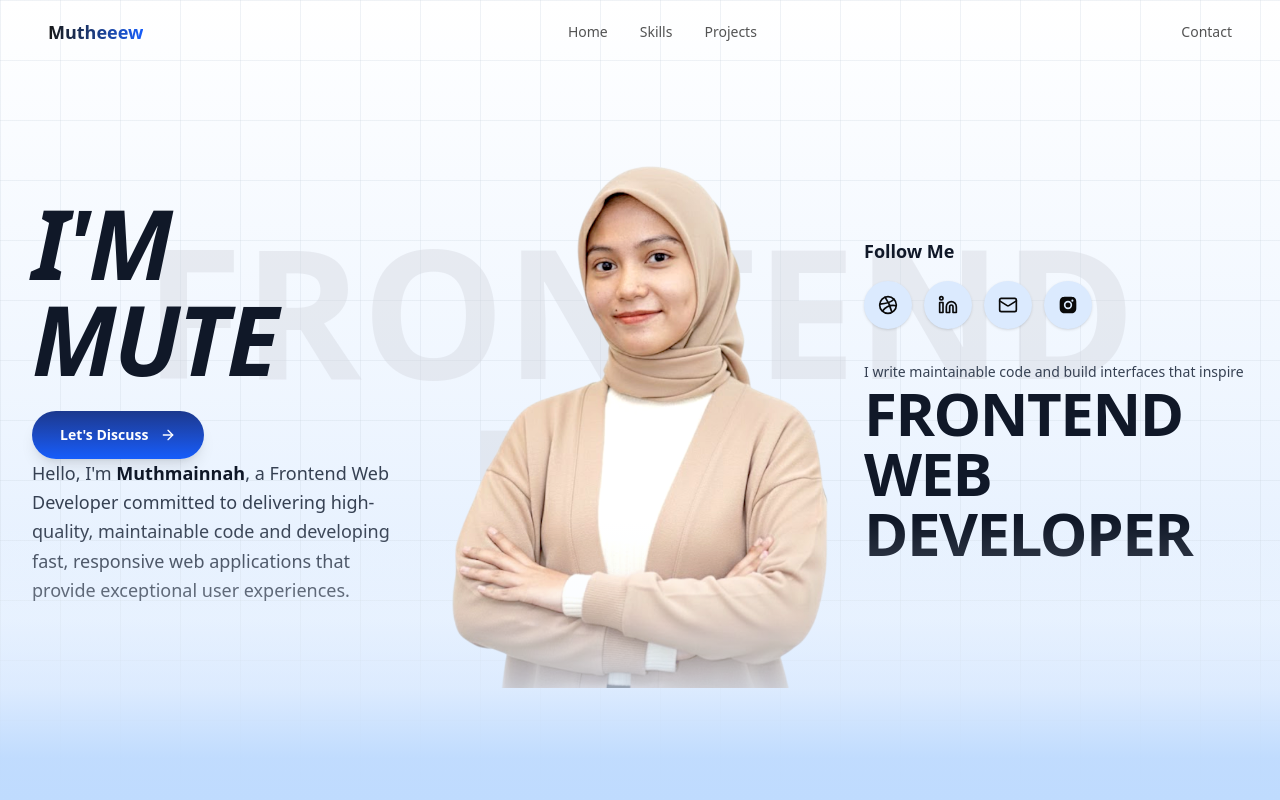
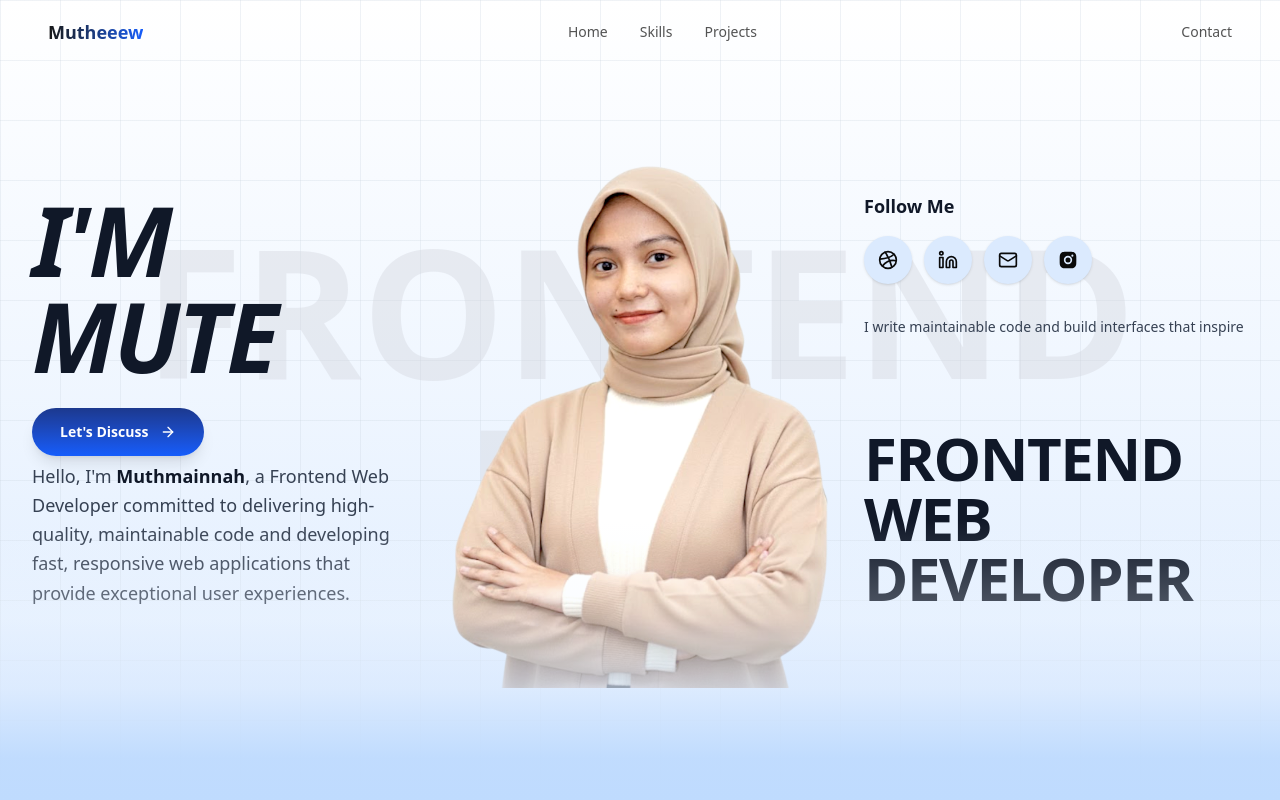
Before and after one commit to mutheeew/Portofolio-Mute, a Next.js app: page / in a window 1280 px wide. Shown: the top 800 px of the page. Built offline with nearby package versions, Linux system fonts and the light colour scheme.

Commit message:
style: enhance layout consistency and improve spacing in profile section

```diff
--- a/components/navbar.tsx
+++ b/components/navbar.tsx
@@ -4,7 +4,7 @@ import { useState, useEffect } from "react"
 import Link from "next/link"
 import { Menu, Code, Database, FolderOpen, User, Mail, Sparkles } from "lucide-react"
 import { Button } from "@/components/ui/button"
-import { Sheet, SheetContent, SheetTrigger } from "@/components/ui/sheet"
+import { Sheet, SheetContent, SheetTrigger, SheetTitle } from "@/components/ui/sheet"
 import { ThemeToggle } from "./theme-toggle"
 
 const navigation = [
@@ -83,6 +83,7 @@ export function Navbar() {
             </Button>
           </SheetTrigger>
           <SheetContent side="left" className="pr-0 bg-background/95 dark:bg-slate-950/95 backdrop-blur-xl border-r border-slate-200 dark:border-slate-800">
+            <SheetTitle className="sr-only">Navigation Menu</SheetTitle>
             <Link
               href="/"
               className="flex items-center space-x-3 group mb-8"
--- a/components/sections/profile-section.tsx
+++ b/components/sections/profile-section.tsx
@@ -34,18 +34,18 @@ export default function ProfileSection() {
             <div className="relative min-h-screen flex items-center mx-auto px-4 sm:px-8 py-8">
                 <div className="grid grid-cols-1 md:grid-cols-2 lg:grid-cols-12 gap-4 sm:gap-8 items-center w-full">
 
-                <div className="lg:col-span-4 md:col-span-2 flex flex-col justify-between py-10 lg:py-20">
-                    <div>
+                <div className="lg:col-span-4 md:col-span-2 flex flex-col justify-between min-h-96 lg:min-h-full py-10 lg:py-20">
+                    <div className="space-y-6">
                         <h1 className="text-6xl lg:text-8xl font-black text-gray-900 leading-none tracking-tight italic">
                             {"I'M"}<br />MUTE
                         </h1>
-                        <a href="https://wa.me/6285189989891" target="_blank" rel="noopener noreferrer" className="mt-6 bg-gradient-to-t from-blue-600 to-blue-900 hover:bg-blue-700 text-white px-7 py-3.5 rounded-full font-semibold flex items-center gap-3 transition-all transform hover:scale-105 shadow-lg text-sm w-fit">
+                        <a href="https://wa.me/6285189989891" target="_blank" rel="noopener noreferrer" className="bg-gradient-to-t from-blue-600 to-blue-900 hover:bg-blue-700 text-white px-7 py-3.5 rounded-full font-semibold flex items-center gap-3 transition-all transform hover:scale-105 shadow-lg text-sm w-fit">
                             {"Let's Discuss"}
                             <ArrowRight className="w-4 h-4" />
                         </a>
                     </div>
 
-                    <div className="mt-auto">
+                    <div>
                         <p className="text-gray-700 text-lg leading-relaxed">
                             Hello, {"I'm"} <span className="font-bold text-gray-900">Muthmainnah</span>, a Frontend Web Developer committed to delivering high-quality, maintainable code and developing fast, responsive web applications that provide exceptional user experiences.
                         </p>
@@ -65,7 +65,7 @@ export default function ProfileSection() {
                     </div>
                 </div>
 
-                <div className="lg:col-span-4 md:col-span-2 flex flex-col justify-between py-10 lg:py-20">
+                <div className="lg:col-span-4 md:col-span-2 flex flex-col justify-between min-h-96 lg:min-h-full py-10 lg:py-20">
                     <div className="space-y-8">
                         <div>
                             <h3 className="text-lg font-bold text-gray-900 mb-4">Follow Me</h3>
@@ -92,7 +92,7 @@ export default function ProfileSection() {
                         </p>
                     </div>
 
-                    <div className="mt-auto">
+                    <div>
                         <h2 className="text-5xl lg:text-6xl font-black text-gray-900 leading-none tracking-tight">
                             FRONTEND<br />
                             WEB<br />
```
